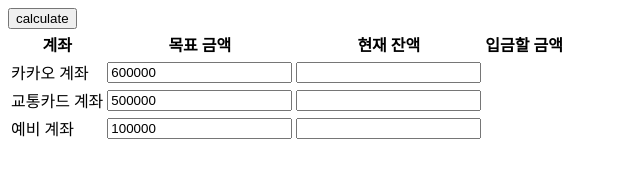
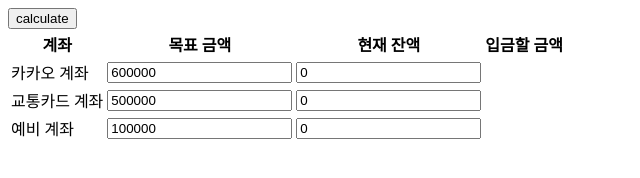
Before and after one commit to daengdaengLee/account-calculator-table, a website built with Parcel: page src/index.html in a window 1280 px wide. Shown: the full height of the page, 0-640 px from the left. Built offline with nearby package versions, Linux system fonts and the light colour scheme.

Commit message:
기본값 0 지정

```diff
--- a/src/index.html
+++ b/src/index.html
@@ -25,7 +25,7 @@
             <input type="number" value="600000" />
           </td>
           <td class="balance">
-            <input type="number" />
+            <input type="number" value="0" />
           </td>
           <td class="deposit"></td>
         </tr>
@@ -35,7 +35,7 @@
             <input type="number" value="500000" />
           </td>
           <td class="balance">
-            <input type="number" />
+            <input type="number" value="0" />
           </td>
           <td class="deposit"></td>
         </tr>
@@ -45,7 +45,7 @@
             <input type="number" value="100000" />
           </td>
           <td class="balance">
-            <input type="number" />
+            <input type="number" value="0" />
           </td>
           <td class="deposit"></td>
         </tr>
```
